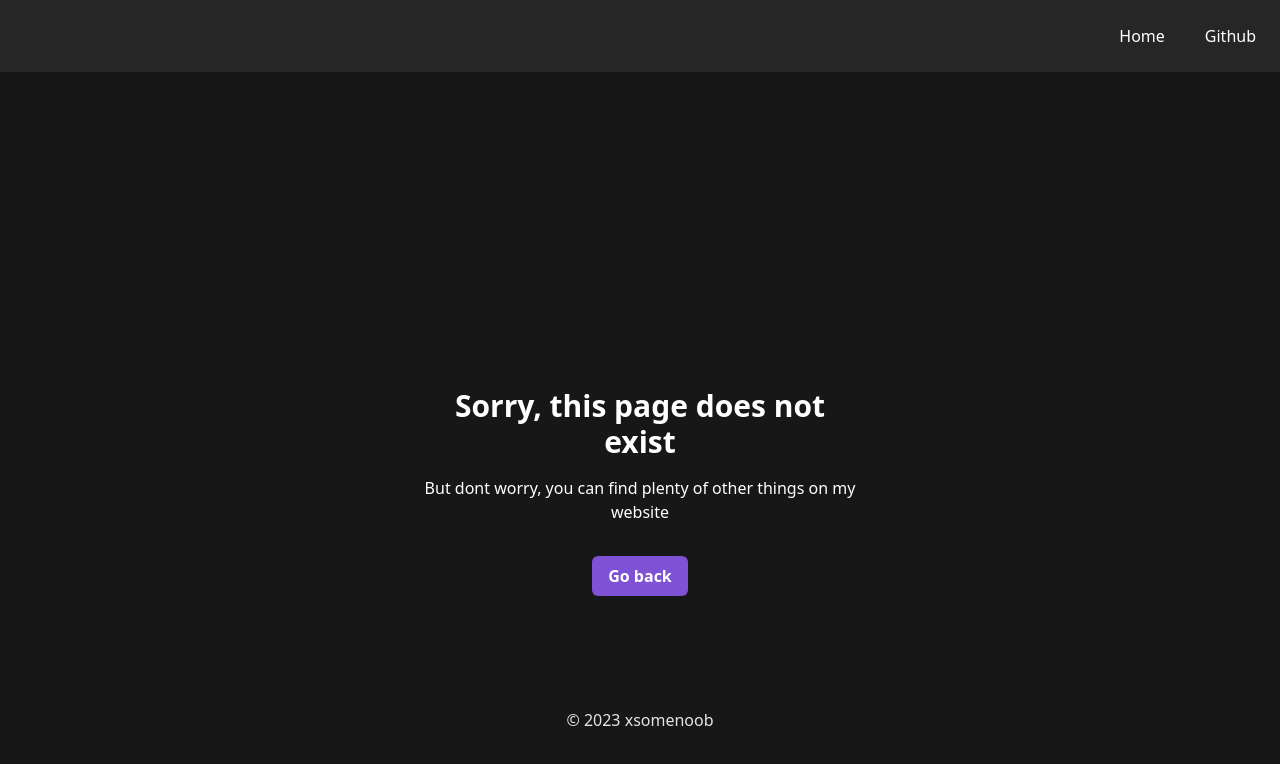
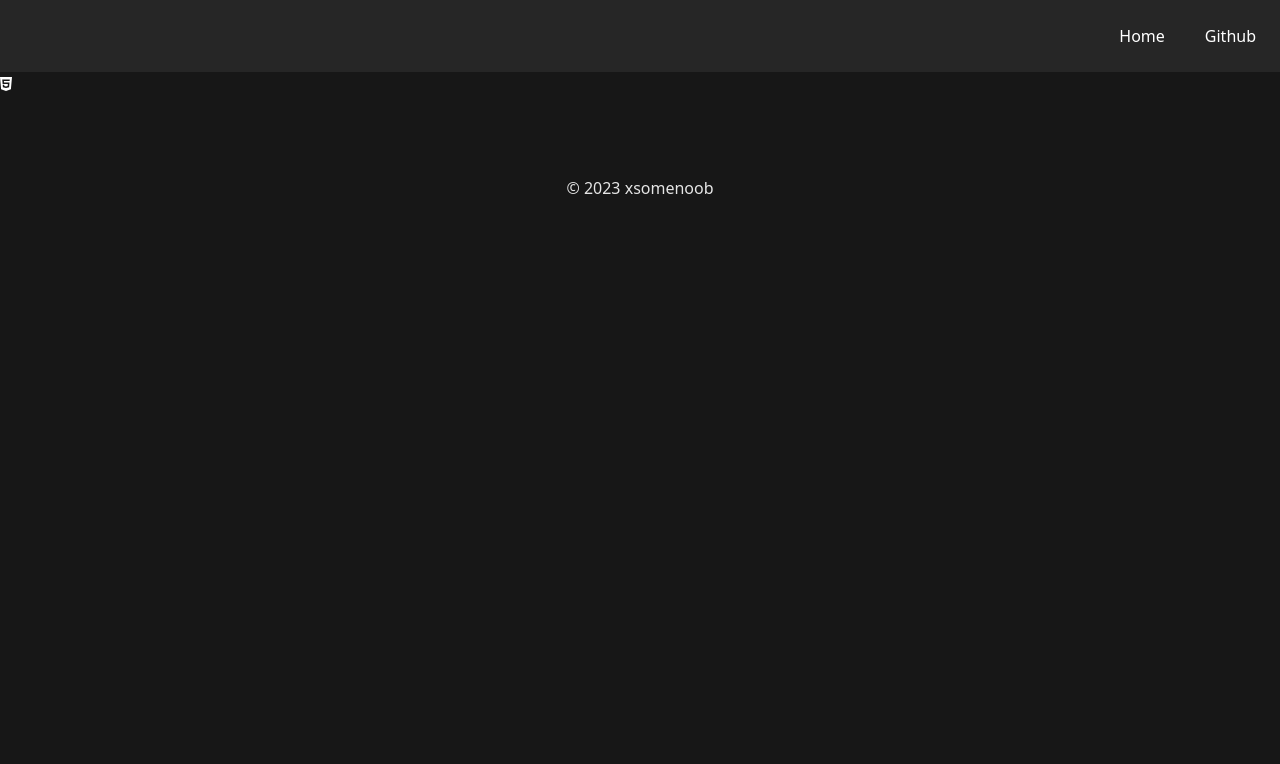
Before and after one commit to cum-monster/portfolio, a Next.js app: page /HtmlLogo in a window 1280 px wide. Before the commit this address had no page. Shown: the top 764 px of the page. Built offline with nearby package versions, Linux system fonts and the light colour scheme; a web font is replaced by a local one.

Commit message:
Create HtmlLogo.tsx

```diff
--- /dev/null
+++ b/pages/HtmlLogo.tsx
@@ -0,0 +1,8 @@
+import { FontAwesomeIcon } from '@fortawesome/react-fontawesome'
+import { faHtml5 } from '@fortawesome/free-brands-svg-icons'
+
+const HtmlLogo = () => {
+  return <FontAwesomeIcon icon={faHtml5} />
+}
+
+export default HtmlLogo
```
